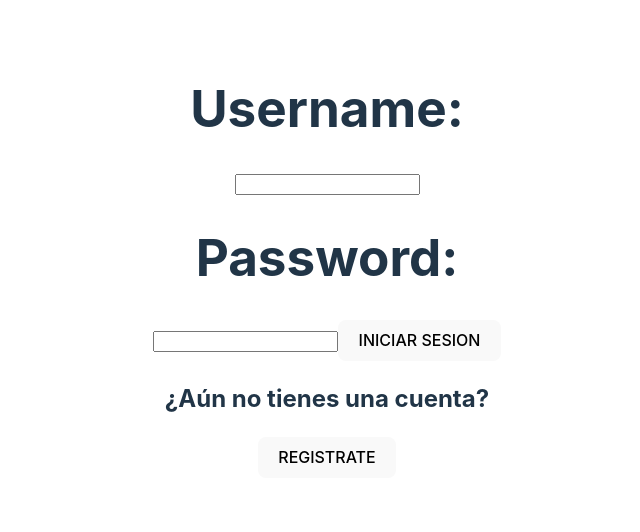
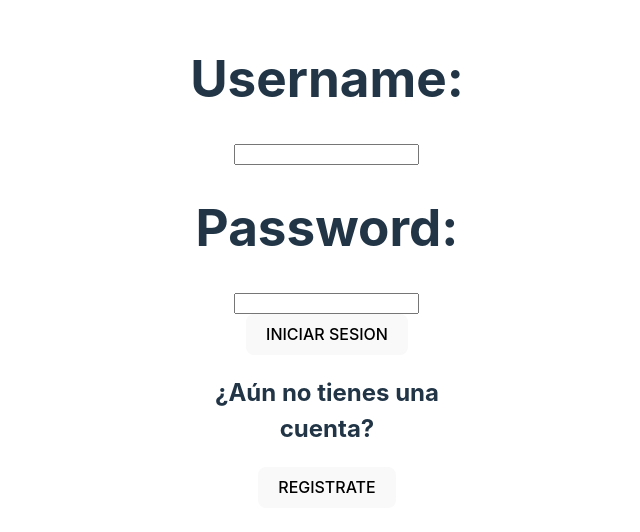
Before and after one commit to bl33h/visitOurLands, a React (Vite) app in the folder VisitOurLands/: page / in a window 1280 px wide. Shown: the part 138-670 px from the top of the page, without its empty margins (313-953 px from the left). Built offline with nearby package versions, Linux system fonts and the light colour scheme.

Commit message:
Update Login.css

```diff
--- a/VisitOurLands/src/Pages/Login/Login.css
+++ b/VisitOurLands/src/Pages/Login/Login.css
@@ -0,0 +1,29 @@
+* {
+    font-family: "Trebuchet MS", "Lucida Sans Unicode", "Lucida Grande", "Lucida Sans", Arial,
+}
+
+.login-root {
+    display: grid;
+    place-items: center;
+    background-repeat: no-repeat;
+    background-size: cover;
+}
+
+.login-container {
+    height: 300px;
+    width: 230px;
+    padding: 15px;
+    border-radius: 5px;
+    text-align: center;
+    display: table;
+    flex-direction: column;
+    background-color: white;
+}
+
+.login-button {
+
+}
+
+.signin-button {
+
+}
```
